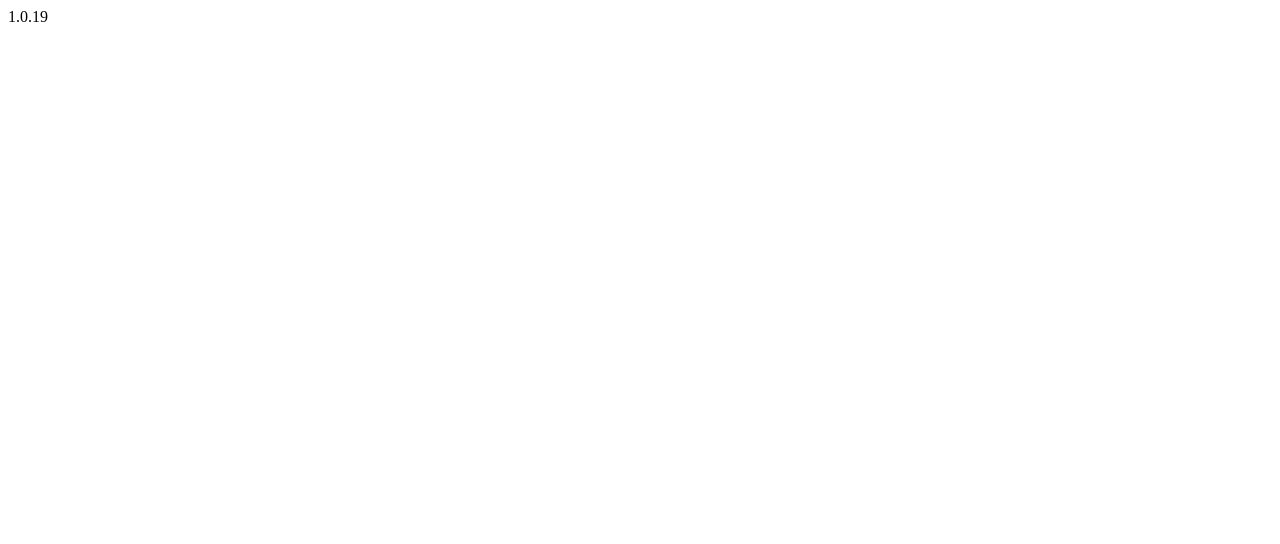
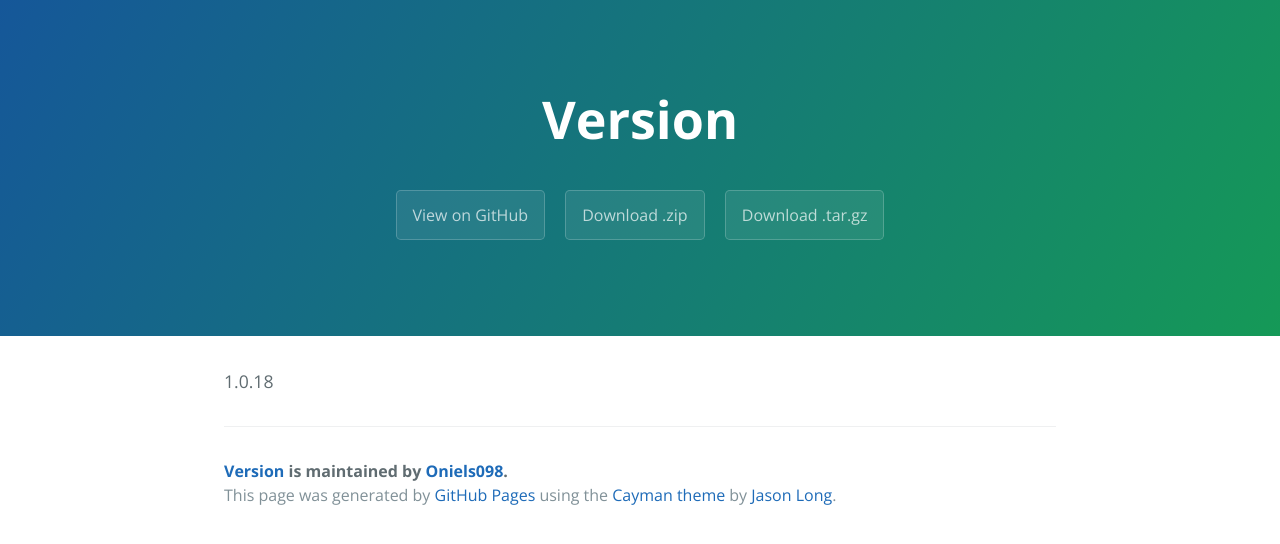
Before and after one commit to Oniels098/version, a plain HTML site: page index.html in a window 1280 px wide. Drawn offline with nearby package versions, Linux system fonts and the light colour scheme.

Commit message:
Create gh-pages branch via GitHub

```diff
--- a/index.html
+++ b/index.html
@@ -1 +1,34 @@
-1.0.19
+<!DOCTYPE html>
+<html lang="en-us">
+  <head>
+    <meta charset="UTF-8">
+    <title>Version by Oniels098</title>
+    <meta name="viewport" content="width=device-width, initial-scale=1">
+    <link rel="stylesheet" type="text/css" href="stylesheets/normalize.css" media="screen">
+    <link href='https://fonts.googleapis.com/css?family=Open+Sans:400,700' rel='stylesheet' type='text/css'>
+    <link rel="stylesheet" type="text/css" href="stylesheets/stylesheet.css" media="screen">
+    <link rel="stylesheet" type="text/css" href="stylesheets/github-light.css" media="screen">
+  </head>
+  <body>
+    <section class="page-header">
+      <h1 class="project-name">Version</h1>
+      <h2 class="project-tagline"></h2>
+      <a href="https://github.com/Oniels098/version" class="btn">View on GitHub</a>
+      <a href="https://github.com/Oniels098/version/zipball/master" class="btn">Download .zip</a>
+      <a href="https://github.com/Oniels098/version/tarball/master" class="btn">Download .tar.gz</a>
+    </section>
+
+    <section class="main-content">
+      <p>1.0.18</p>
+
+      <footer class="site-footer">
+        <span class="site-footer-owner"><a href="https://github.com/Oniels098/version">Version</a> is maintained by <a href="https://github.com/Oniels098">Oniels098</a>.</span>
+
+        <span class="site-footer-credits">This page was generated by <a href="https://pages.github.com">GitHub Pages</a> using the <a href="https://github.com/jasonlong/cayman-theme">Cayman theme</a> by <a href="https://twitter.com/jasonlong">Jason Long</a>.</span>
+      </footer>
+
+    </section>
+
+
+  </body>
+</html>
```
